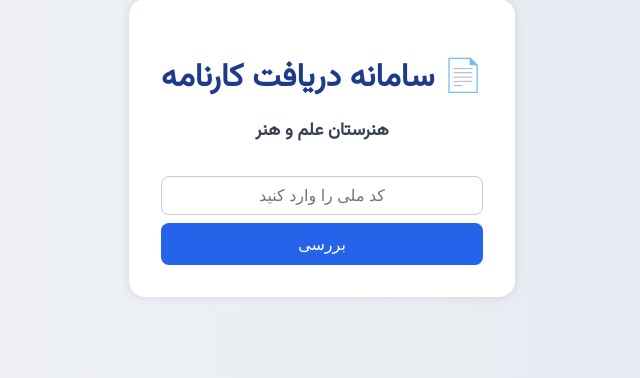
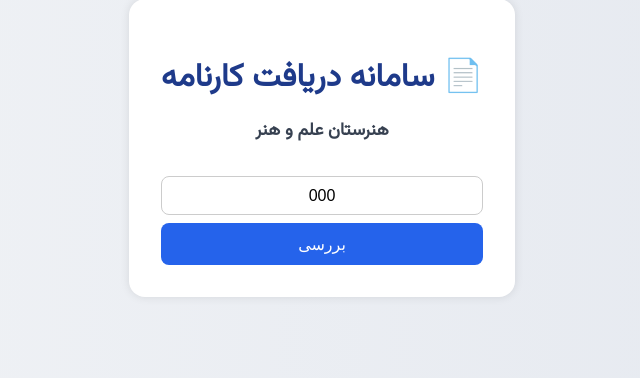
Before and after one commit to memoli3275/karnameh-project, a Flask app: template templates/index.html in a window 1280 px wide. Shown: the part 252-630 px from the top of the page, without its empty margins (318-958 px from the left). Run offline with Flask 3, Linux system fonts and the light colour scheme; the template is opened without the code that fills it: most values are stand-ins (such as "Sample title", 1, 10 or a date in 2020).

Commit message:
Update index.html

```diff
--- a/templates/index.html
+++ b/templates/index.html
@@ -77,7 +77,7 @@
     <h1>📄 سامانه دریافت کارنامه</h1>
     <h2>هنرستان علم و هنر</h2>
     <form method="POST">
-      <input type="text" name="access_code" placeholder="کد ملی را وارد کنید">
+     <input type="text" name="access_code" placeholder="کد ملی را وارد کنید" value="{{ code }}">
       <button type="submit">بررسی</button>
     </form>
     {% if error %}
```
